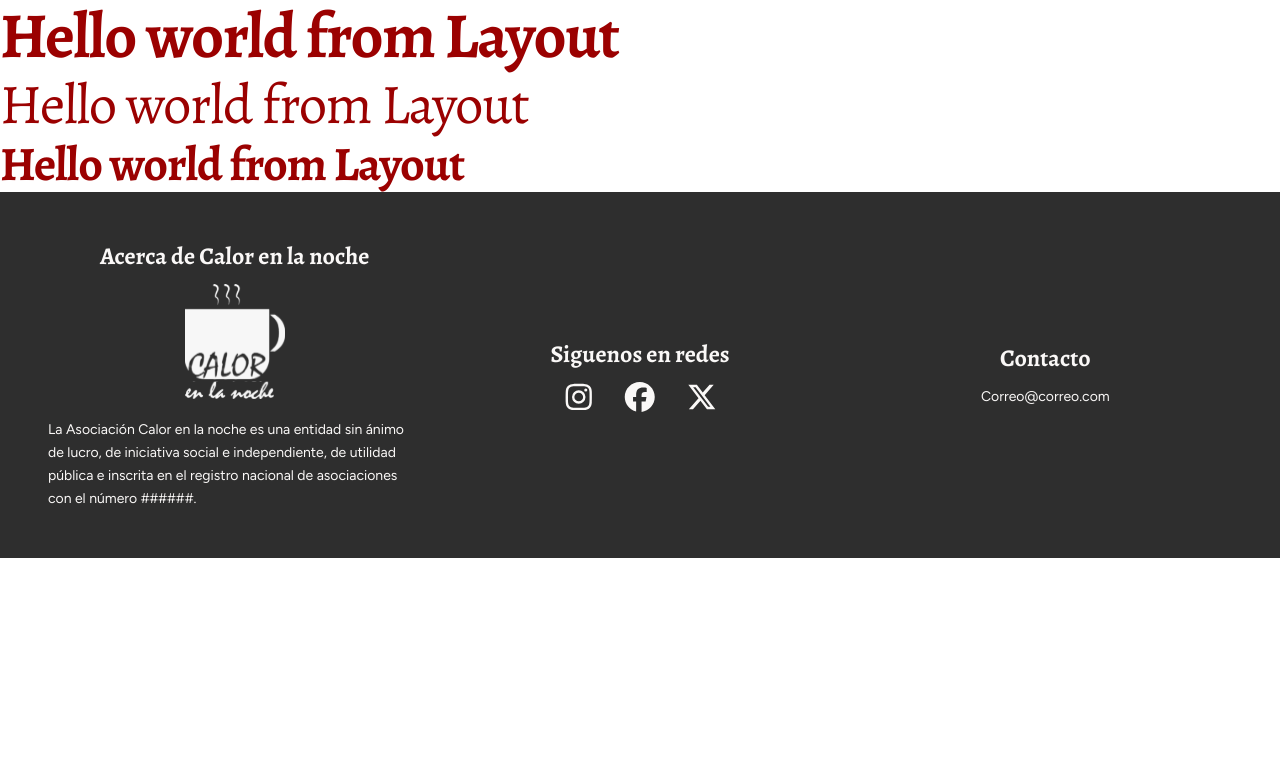
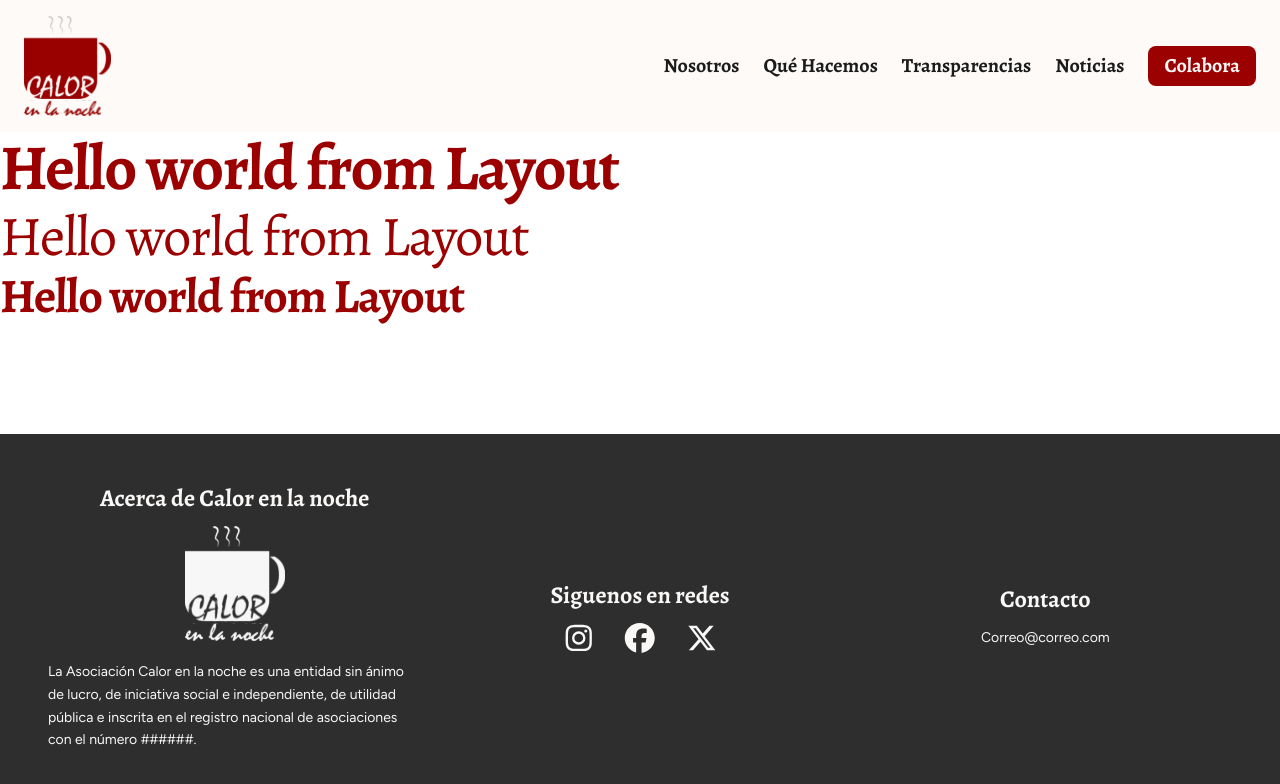
Before and after one commit to jemb4/calor-en-la-noche-frontend, a React (Vite) app: page / in a window 1280 px wide. Shown: the top 784 px of the page. Built offline with nearby package versions, Linux system fonts and the light colour scheme.

Commit message:
feat: header

```diff
--- a/src/app/routes/Router.tsx
+++ b/src/app/routes/Router.tsx
@@ -1,10 +1,14 @@
 import { createBrowserRouter } from "react-router-dom"
 import Layout from "../../shared/layouts/Layout";
+import HomePage from "../../features/home/pages/HomePage";
 
 const router = createBrowserRouter([
   {
     path: '/',
-    element: <Layout />
+    element: <Layout />,
+    children: [
+      {index: true, element: <HomePage />}
+    ]
   }
 ])
 
--- /dev/null
+++ b/src/features/home/pages/HomePage.tsx
@@ -0,0 +1,13 @@
+import React from "react"
+
+const HomePage: React.FC = ()=> {
+  return(
+    <>
+      <h1 className='headline-XL-bold text-primary-700'>Hello world from Layout</h1>
+      <h1 className='headline-L-regular text-primary-700'>Hello world from Layout</h1>
+      <h1 className='headline-M-bold text-primary-700'>Hello world from Layout</h1>
+    </>
+  )
+}
+
+export default HomePage;
--- a/src/shared/components/Footer.tsx
+++ b/src/shared/components/Footer.tsx
@@ -7,7 +7,7 @@ import { faInstagram, faXTwitter, faFacebook } from '@fortawesome/free-brands-sv
 const Footer: React.FC = () => {
     return (
     <footer className="w-full flex flex-col md:flex-row justify-between items-start gap-8 p-8 md:p-12 bg-basics-700 text-basics-100">
-      {/* Columna 1 */}
+
       <div className="flex-1 my-auto">
         <h3 className="mb-3 title-XL-bold text-center">Acerca de Calor en la noche</h3>
         <img src={Logo} className="w-25 mb-5 mx-auto"/>
@@ -18,17 +18,21 @@ const Footer: React.FC = () => {
         </p>
       </div>
 
-      {/* Columna 2 */}
       <div className="flex-1 my-auto justify-center items-center">
         <h3 className="mb-3 title-XL-bold text-center">Siguenos en redes</h3>
         <div className="flex justify-center items-center gap-6">
-          <FontAwesomeIcon icon={faInstagram} className="text-3xl hover:text-primary-500 transition-colors" />
-          <FontAwesomeIcon icon={faFacebook} className="text-3xl hover:text-primary-500 transition-colors" />
-          <FontAwesomeIcon icon={faXTwitter} className="text-3xl hover:text-primary-500 transition-colors" />
+          <a className="hover:cursor-pointer" href="https://www.instagram.com/calorenlanochecadiz/?hl=es">
+            <FontAwesomeIcon icon={faInstagram} className="text-3xl hover:text-primary-500 transition-colors" />
+          </a>
+          <a className="hover:cursor-pointer" href="https://www.facebook.com/calorenlanoche/">
+            <FontAwesomeIcon icon={faFacebook} className="text-3xl hover:text-primary-500 transition-colors" />
+          </a>
+          <a className="hover:cursor-pointer" href="https://x.com/calornoche">
+            <FontAwesomeIcon icon={faXTwitter} className="text-3xl hover:text-primary-500 transition-colors" />
+          </a>
         </div>
       </div>
 
-      {/* Columna 3 */}
       <div className="flex-1 my-auto mx-auto">
         <h3 className="mb-3 title-XL-bold  text-center">Contacto</h3>
         <p className="text-S-regular leading-relaxed  text-center">
--- a/src/shared/components/Header.tsx
+++ b/src/shared/components/Header.tsx
@@ -0,0 +1,81 @@
+import React, { useState } from "react";
+import { FontAwesomeIcon } from "@fortawesome/react-fontawesome";
+import { faBars, faXmark } from "@fortawesome/free-solid-svg-icons";
+import Logo from "../assets/logo.svg"
+import { Link } from "react-router";
+
+const Header: React.FC = () => {
+  const [isOpen, setIsOpen] = useState(false);
+
+  return (
+    <header className="w-full bg-secondary-100 text-basics-900">
+      <div className="max-w-7xl mx-auto flex justify-between items-center px-6 py-4">
+        <div className="flex items-center space-x-3">
+          <Link to="/">
+            <img
+              src={Logo}
+              className="h-25 transform transition-transform duration-300 ease-out"
+              alt="logo calor en la noche"
+            />
+          </Link>
+        </div>
+
+        {/* Navegación escritorio */}
+        <nav className="hidden md:flex items-center gap-6">
+          <a href="#" className="title-L-bold hover:text-primary-700 transition-transform duration-100 ease-out hover:scale-105">
+            Nosotros
+          </a>
+          <a href="#" className="title-L-bold hover:text-primary-700 transition-transform duration-100 ease-out hover:scale-105">
+            Qué Hacemos
+          </a>
+          <a href="#" className="title-L-bold hover:text-primary-700 transition-transform duration-100 ease-out hover:scale-105">
+            Transparencias
+          </a>
+          <a href="#" className="title-L-bold hover:text-primary-700 transition-transform duration-100 ease-out hover:scale-105">
+            Noticias
+          </a>
+          <a
+            href="#"
+            className="title-L-bold bg-primary-700 text-basics-100 px-4 py-2 rounded-lg hover:bg-secondary-700 transition-transform duration-100 ease-out hover:scale-105"
+          >
+            Colabora
+          </a>
+        </nav>
+
+        {/* Botón de menú móvil */}
+        <button
+          className="md:hidden text-basics-900"
+          onClick={() => setIsOpen(!isOpen)}
+        >
+          <FontAwesomeIcon icon={isOpen ? faXmark : faBars} className="text-2xl" />
+        </button>
+      </div>
+
+      {/* Menú móvil */}
+      {isOpen && (
+        <div className="md:hidden flex flex-col items-center gap-4 pb-6 bg-basics-100 border-t border-basics-300">
+          <a href="#" className="title-L-bold hover:text-primary-700 transition-colors">
+            Nosotros
+          </a>
+          <a href="#" className="title-L-bold hover:text-primary-700 transition-colors">
+            Qué Hacemos
+          </a>
+          <a href="#" className="title-L-bold hover:text-primary-700 transition-colors">
+            Transparencias
+          </a>
+          <a href="#" className="title-L-bold hover:text-primary-700 transition-colors">
+            Noticias
+          </a>
+          <a
+            href="#"
+            className="text-M-bold bg-primary-700 text-basics-100 px-4 py-2 rounded-lg hover:bg-primary-500 transition-colors"
+          >
+            Colabora
+          </a>
+        </div>
+      )}
+    </header>
+  );
+};
+
+export default Header;
--- a/src/shared/layouts/Layout.tsx
+++ b/src/shared/layouts/Layout.tsx
@@ -1,14 +1,17 @@
 import React from 'react';
 import Footer from '../components/Footer';
+import { Outlet } from 'react-router';
+import Header from '../components/Header';
 
 const Layout: React.FC = () => {
   return(
-  <>
-    <h1 className='headline-XL-bold text-primary-700'>Hello world from Layout</h1>
-    <h1 className='headline-L-regular text-primary-700'>Hello world from Layout</h1>
-    <h1 className='headline-M-bold text-primary-700'>Hello world from Layout</h1>
+  <div className='min-h-screen flex flex-col'>
+  <Header />
+    <main className='grow bg-basisc-100 px-0 mx-0'>
+      <Outlet />
+    </main>
     <Footer />
-  </>
+  </div>
 )}
 
 export default Layout;
```
